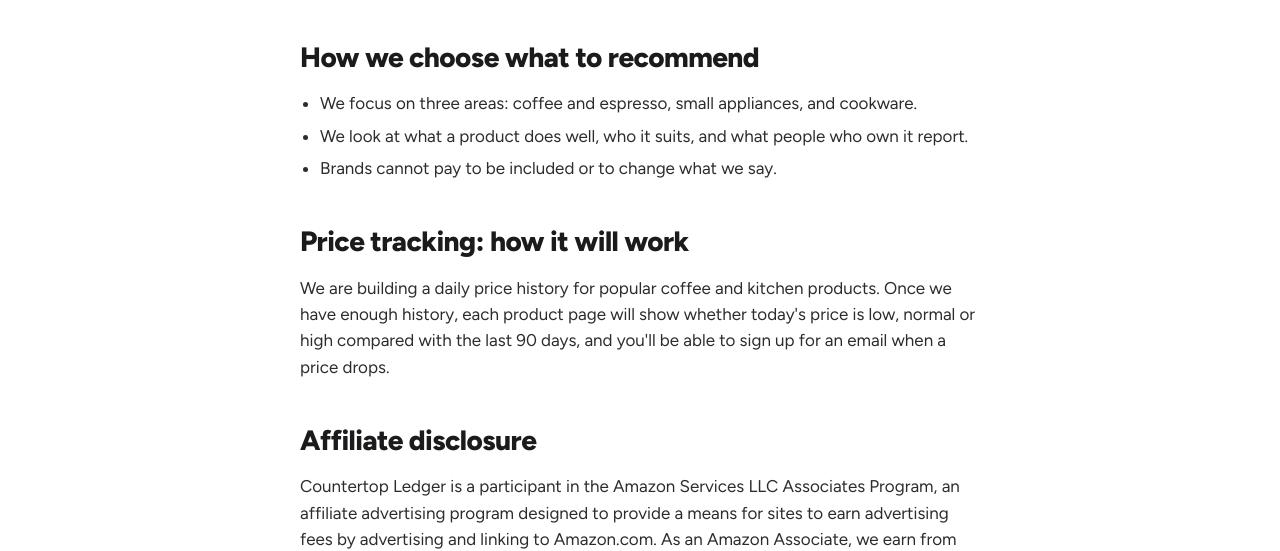
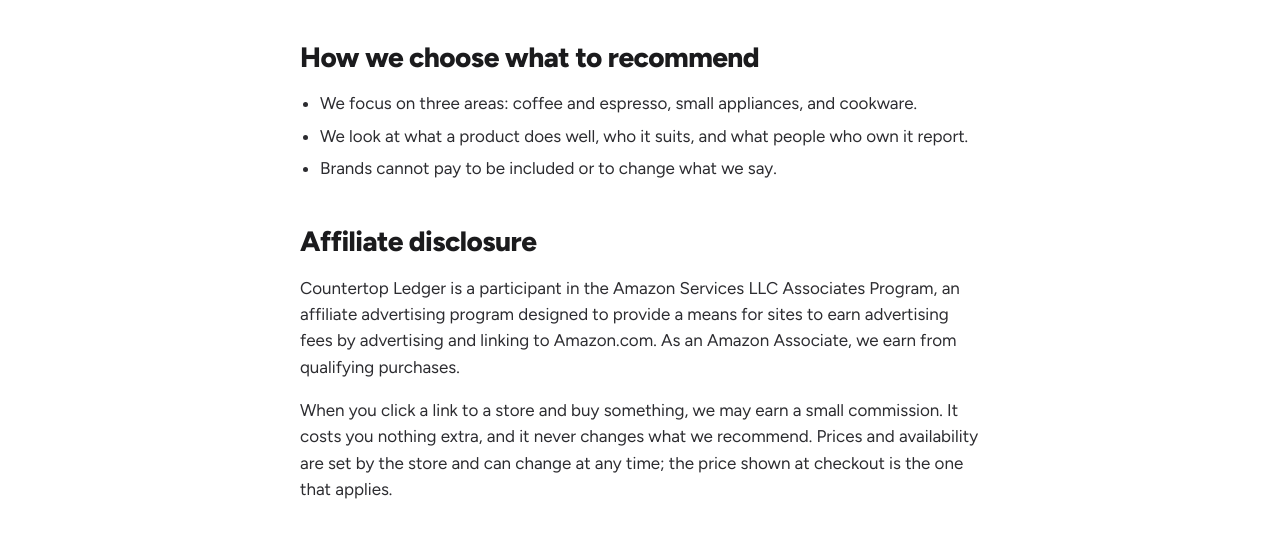
Before and after one commit to countertopledger/countertopledger.github.io, a plain HTML site: page about.html in a window 1280 px wide. Shown: the part 253-804 px from the top of the page. Drawn offline with Linux system fonts and the light colour scheme.

Commit message:
Remove price tracking section from about.html
Removed section about price tracking and its functionality.

```diff
--- a/about.html
+++ b/about.html
@@ -41,9 +41,6 @@
       <li>Brands cannot pay to be included or to change what we say.</li>
     </ul>
 
-    <h2>Price tracking: how it will work</h2>
-    <p>We are building a daily price history for popular coffee and kitchen products. Once we have enough history, each product page will show whether today's price is low, normal or high compared with the last 90 days, and you'll be able to sign up for an email when a price drops.</p>
-
     <h2 id="disclosure">Affiliate disclosure</h2>
     <p>Countertop Ledger is a participant in the Amazon Services LLC Associates Program, an affiliate advertising program designed to provide a means for sites to earn advertising fees by advertising and linking to Amazon.com. As an Amazon Associate, we earn from qualifying purchases.</p>
     <p>When you click a link to a store and buy something, we may earn a small commission. It costs you nothing extra, and it never changes what we recommend. Prices and availability are set by the store and can change at any time; the price shown at checkout is the one that applies.</p>
```
